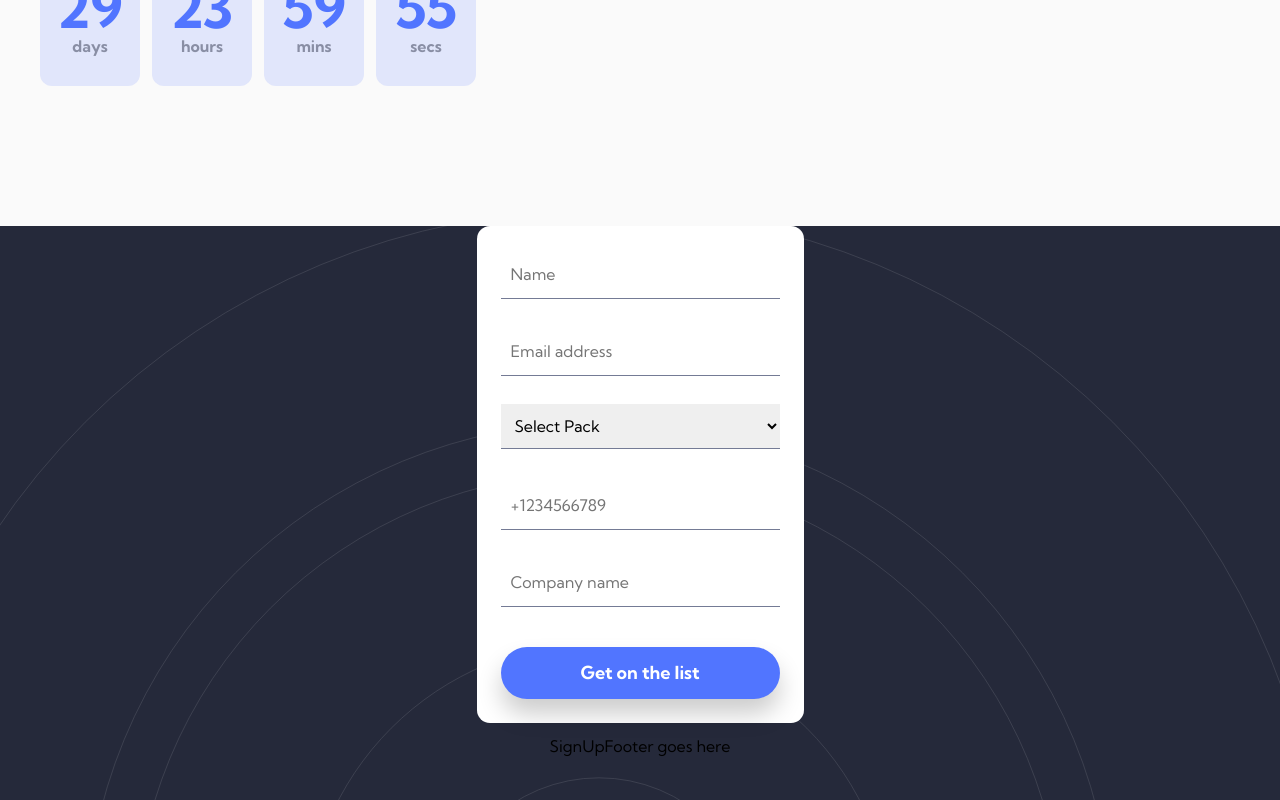
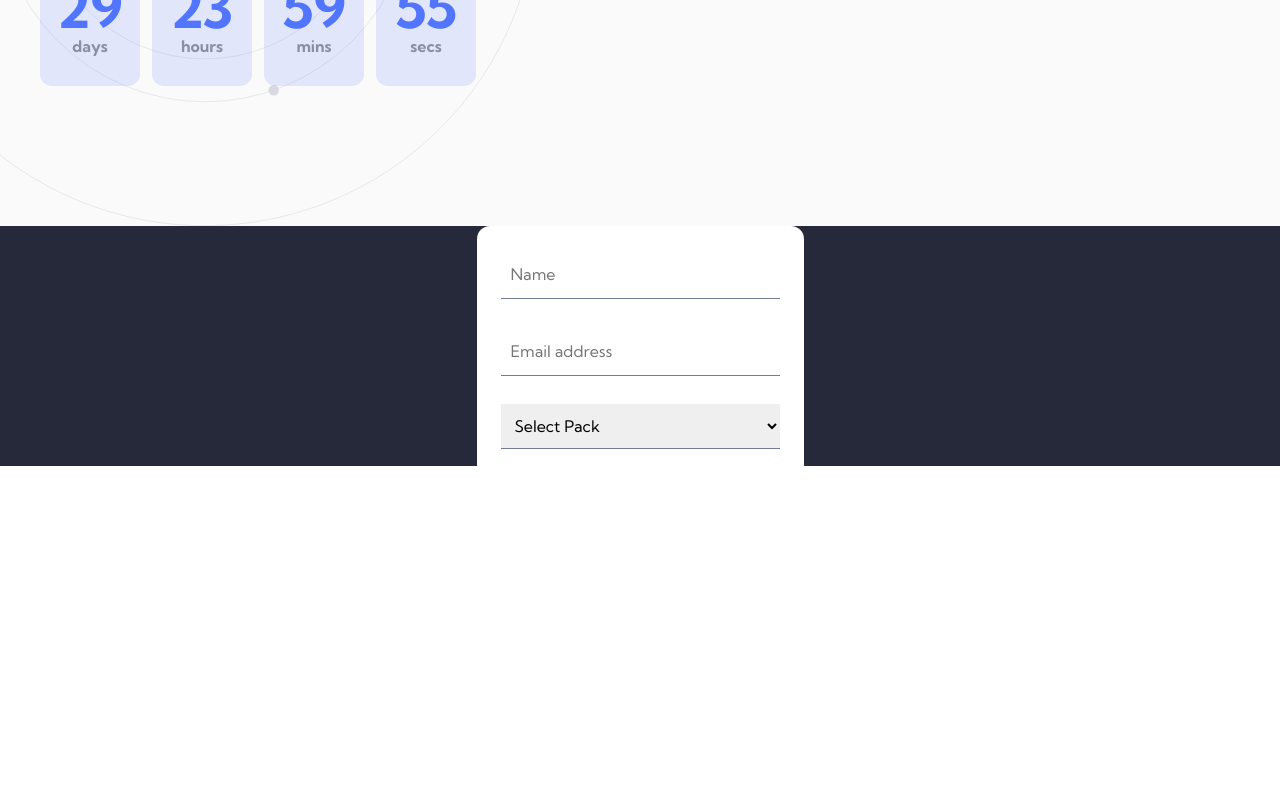
Before and after one commit to Hcmwebs/officelite-coming-soon-site, a React (Vite) app: page /signup in a window 1280 px wide. Shown: the part 566-1366 px from the top of the page. After the commit the page ends 1032 px from the top, so only its background shows below. Built offline with nearby package versions, Linux system fonts and the light colour scheme.

Commit message:
set up the footer for the sign up page
Signed-off-by: Heze <64218603+Hcmwebs@users.noreply.github.com>

```diff
--- a/src/components/Footer.jsx
+++ b/src/components/Footer.jsx
@@ -6,8 +6,8 @@ import { Pattern, Timer } from './index'
 
 const Footer = () => {
 	return (
-		<StyledFooter className='sectionCenter'>
-			<Pattern title='footer' image='/bg-pattern-home-footer.svg' />
+		<StyledFooter className='homePage sectionCenter'>
+			<Pattern title='homePage footer' image='/bg-pattern-home-footer.svg' />
 			<Timer duration={timerDuration} className='homePage' />
 			<Link to='/signup' className='btn primary'>
 				Get Started
--- a/src/components/SignUpFooter.jsx
+++ b/src/components/SignUpFooter.jsx
@@ -4,8 +4,8 @@ import { Pattern } from './index'
 
 const SignUpFooter = () => {
 	return (
-		<StyledFooter className='sectionCenter'>
-			<Pattern title='footer' image='/bg-pattern-signup-side.svg' />
+		<StyledFooter className=' signUpPage sectionCenter'>
+			<Pattern title='signUpPage footer' image='/bg-pattern-signup-side.svg' />
 			SignUpFooter goes here
 		</StyledFooter>
 	)
--- a/src/styles/Globalstyles.jsx
+++ b/src/styles/Globalstyles.jsx
@@ -40,7 +40,7 @@ height: 100%;
 }
 
 body {
-  background: var(--white-2);
+  background: var(--white-1);
   font-family: 'Kumbh Sans', sans-serif;
   font-weight: 400;
   line-height: 1.75;
--- a/src/styles/StyledFooter.jsx
+++ b/src/styles/StyledFooter.jsx
@@ -4,7 +4,6 @@ const StyledFooter = styled.footer`
 	width: 100%;
 	min-height: 30vh;
 	padding-bottom: 2.5rem;
-	padding-top: 48.9rem;
 	display: flex;
 	justify-content: center;
 	align-items: center;
@@ -24,6 +23,16 @@ const StyledFooter = styled.footer`
 	.btn {
 		z-index: 9;
 	}
+
+	&.homePage{
+		padding-top: 48.9rem;
+	}
+
+	&.signUpPage{
+		padding-top:0rem;
+	}
+
+
 `
 
 export default StyledFooter
--- a/src/styles/StyledPattern.jsx
+++ b/src/styles/StyledPattern.jsx
@@ -15,21 +15,25 @@ const StyledPattern = styled.div`
 	}
 
 	&.homePage {
+		&.footer {
 			top: -20%;
 			@media (min-width: 1440px) {
 				top: -65%;
 				right: -40%;
 			}
 		}
+	}
 
 	&.signUpPage {
+		&.footer {
 			top: -10%;
 			@media (min-width: 768px) {
 				display: none;
 			}
 		}
+	}
 
-	&.footer {
+	.footer {
 		width: 1202px;
 		height: 1202px;
 		position: absolute;
```
Lines whose indentation alone changed are shown as unchanged.
